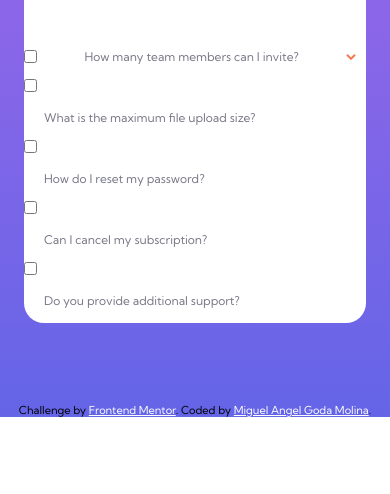
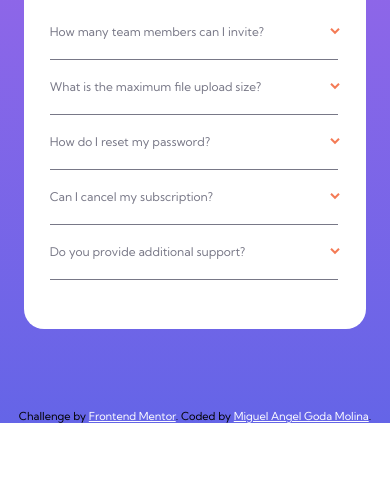
Before and after one commit to MiguelGoda/acordion, a plain HTML site: page index.html in a window 390 px wide. Shown: the part 350-844 px from the top of the page. Drawn offline with Linux system fonts and the light colour scheme.

Commit message:
mobile terminado

```diff
--- a/css/style.css
+++ b/css/style.css
@@ -41,36 +41,54 @@ body{
     margin-left: 30px;
 }
 .contenido{
-    padding-top: 100px;
+    padding: 100px 0 50px 0;
     display: flex;
     flex-direction: column;
     align-items: center;
 }
 .tittle{
-    padding: 50px;
+    padding: 50px 0 20px 0;
 }
 .acordeon{
     box-sizing: border-box;
+    text-align: justify;
     font-size: 12px;
     font-weight: 400;
     color: var(--dark-grayish-blue);
+    width: 85%;
 
 }
-.acordeon input{
-    /* display: none; */
+.acordeon-tittle{
+    display: flex;
+    justify-content: space-between;
+    align-items: center;
+    padding: 20px 0px 20px 0px;
 }
-.acordeon__item--titulo{
+/* .acordeon-tittle:hover{
+color: var(--soft-red);
+cursor: pointer;
+} */
+.acordeon input:checked ~ .acordeon-tittle{
+    font-weight: bold;
+}
+.acordeon input:checked ~ .acordeon-tittle img{
+    transform: rotateX(180deg);
+}
+.acordeon-item input{
+    display: none;
+}
+.acordeon__item{
     display: flex;
     justify-content: space-between;
     align-items: center;
     cursor: pointer;
 }
-.acordeon-tittle{
-    display: block;
-    padding: 15px 10px 15px 20px;
-}
-.acordeon_.acordeon__item--titulo::before{
-    border-bottom: 1px solid var(--dark-grayish-blue);
+.acordeon-item::after{
+    content: "";
+    height: 1px;
+    width: 74%;
+    background:  var(--dark-grayish-blue);
+    position: absolute;
 }
 .flecha{
     padding: 10px;
@@ -79,4 +97,11 @@ body{
     height: 0;
     overflow: hidden;
     margin: 0;
+    transition: all 0.5s;
 }
+.acordeon input:checked ~ .acordeon-respuesta{
+    height: auto;
+    margin: 5px 0;
+    padding: 0 0px 10px 0;
+    width: 80%;
+}
--- a/index.html
+++ b/index.html
@@ -1,8 +1,10 @@
 <!DOCTYPE html>
 <html lang="es">
+
 <head>
   <meta charset="UTF-8">
-  <meta name="viewport" content="width=device-width, initial-scale=1.0"> <!-- displays site properly based on user's device -->
+  <meta name="viewport" content="width=device-width, initial-scale=1.0">
+  <!-- displays site properly based on user's device -->
 
   <link rel="icon" type="image/png" sizes="32x32" href="./images/favicon-32x32.png">
   <link rel="stylesheet" href="./css/style.css">
@@ -12,10 +14,16 @@
 
   <!-- Feel free to remove these styles or customise in your own stylesheet 👍 -->
   <style>
-    .attribution { font-size: 11px; text-align: center; }
-    .attribution a { color: white; }
+    .attribution {
+      font-size: 11px;
+      text-align: center;
+    }
+    .attribution a {
+      color: white;
+    }
   </style>
 </head>
+
 <body>
   <div class="wrapper">
     <div class="icon">
@@ -35,27 +43,29 @@
       </div>
       <div class="acordeon">
         <div class="acordeon-item">
-          <div class="acordeon__item--titulo">
-            <input type="checkbox" name="acordeon" class="checkbox" id="acordeon1">
-            <label for="acordeon1" class="acordeon-tittle">How many team members can I invite?</label>
-            <div class="flecha">
-              <img src="./images/icon-arrow-down.svg" alt="flecha">
-            </div>
-          </div>
+          <input type="checkbox" name="acordeon" class="checkbox" id="acordeon1">
+          <label for="acordeon1" class="acordeon-tittle">How many team members can I invite?
+            <img src="./images/icon-arrow-down.svg" alt="flecha">
+          </label>
           <p class="acordeon-respuesta">
-            You can invite up to 2 additional users on the Free plan. There is no limit on team members for the Premium plan.
+            You can invite up to 2 additional users on the Free plan. There is no limit on team members for the Premium
+            plan.
           </p>
-        </div>
+      </div>
         <div class="acordeon-item">
           <input type="checkbox" name="acordeon" class="checkbox" id="acordeon2">
-          <label for="acordeon2" class="acordeon-tittle">What is the maximum file upload size?</label>
+          <label for="acordeon2" class="acordeon-tittle">What is the maximum file upload size?
+            <img src="./images/icon-arrow-down.svg" alt="flecha">
+          </label>
           <p class="acordeon-respuesta">
             No more than 2GB. All files in your account must fit your allotted storage space.
           </p>
         </div>
         <div class="acordeon-item">
           <input type="checkbox" name="acordeon" class="checkbox" id="acordeon3">
-          <label for="acordeon3" class="acordeon-tittle">How do I reset my password?</label>
+          <label for="acordeon3" class="acordeon-tittle">How do I reset my password?
+            <img src="./images/icon-arrow-down.svg" alt="flecha">
+          </label>
           <p class="acordeon-respuesta">
             Click “Forgot password” from the login page or “Change password” from your profile page.
             A reset link will be emailed to you.
@@ -63,25 +73,30 @@
         </div>
         <div class="acordeon-item">
           <input type="checkbox" name="acordeon" class="checkbox" id="acordeon4">
-          <label for="acordeon4" class="acordeon-tittle">Can I cancel my subscription?</label>
+          <label for="acordeon4" class="acordeon-tittle">Can I cancel my subscription?
+            <img src="./images/icon-arrow-down.svg" alt="flecha">
+          </label>
           <p class="acordeon-respuesta">
             Yes! Send us a message and we’ll process your request no questions asked.
           </p>
         </div>
         <div class="acordeon-item">
           <input type="checkbox" name="acordeon" class="checkbox" id="acordeon5">
-          <label for="acordeon5" class="acordeon-tittle">Do you provide additional support?</label>
+          <label for="acordeon5" class="acordeon-tittle">Do you provide additional support?
+            <img src="./images/icon-arrow-down.svg" alt="flecha">
+          </label>
           <p class="acordeon-respuesta">
             Chat and email support is available 24/7. Phone lines are open during normal business hours.
           </p>
         </div>
       </div>
-      </div>
+    </div>
   </div>
-
+  </div>
   <div class="attribution">
     Challenge by <a href="https://www.frontendmentor.io?ref=challenge" target="_blank">Frontend Mentor</a>.
     Coded by <a href="#">Miguel Angel Goda Molina</a>.
   </div>
 </body>
+
 </html>
```
